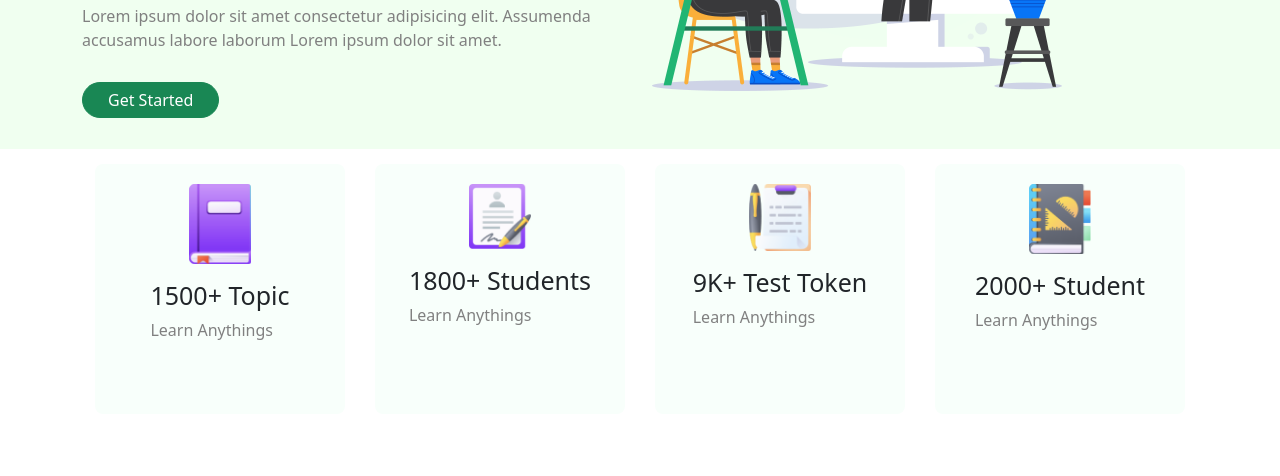
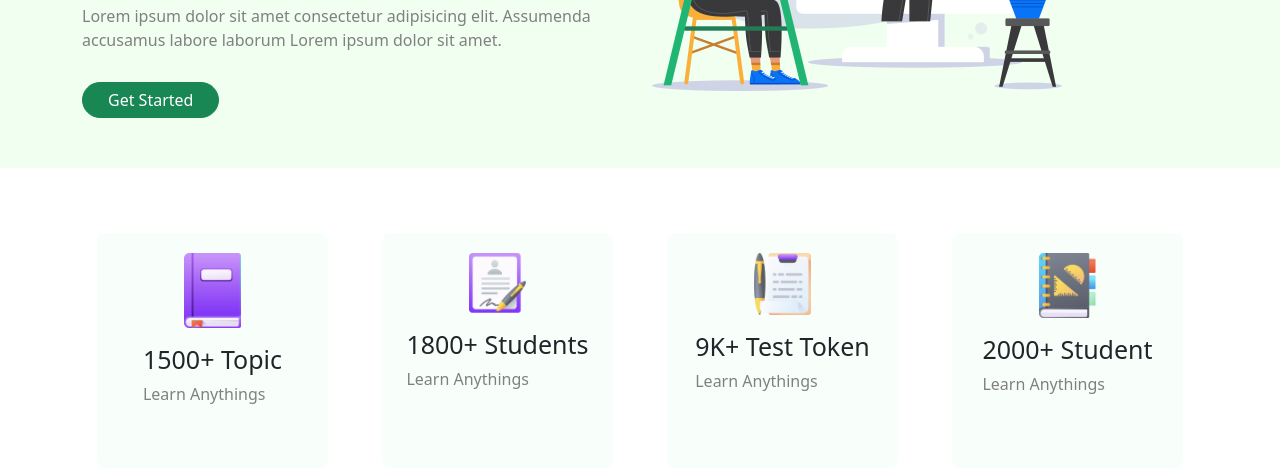
Before and after one commit to liyanarini/e-school, a plain HTML site: page index.html in a window 1280 px wide. Shown: the part 301-777 px from the top of the page. Drawn offline with nearby package versions, Linux system fonts and the light colour scheme.

Commit message:
measurement issues fixed

```diff
--- a/index.html
+++ b/index.html
@@ -43,7 +43,7 @@
          <a class="ready-to-learn" href="#">are you ready to learn?</a>
          <h1 class="bold-text">Learn With Fun<br> on <span class="green-highlight">any schedule</span></h1>
          <p class="poster-text">Lorem ipsum dolor sit amet consectetur adipisicing elit. Assumenda accusamus labore laborum Lorem ipsum dolor sit amet.</p>
-         <a class="btn btn-success" href="#" role="button">Get Started</a>
+         <a class="btn btn-success header-button" href="#" role="button">Get Started</a>
       </div>
       <div class="col-md-6">
          <img class="w-75" src="Photos/Illustration.png" alt="">
@@ -54,42 +54,40 @@
 
   <!-- features -->
   <div class="container">
-   <div class="row">
-    <div class="d-flex justify-content-center align-items-center">
-        <div class="d-flex justify-content-center align-items-center">
-          <div class="card d-flex justify-content-center align-items-center special-card">
+    <div class="row row-cols-1 row-cols-md-4 g-4">
+      <div class="col">
+        <div class="card h-100 special-card d-flex flex-column justify-content-center align-items-center">
           <img src="ICON/book.png" class="card-img-top w-25" alt="...">
           <div class="card-body">
             <h5 class="card-title">1500+ Topic</h5>
-              <p class="card-text">Learn Anythings</p>
+            <p>Learn Anythings</p>
           </div>
         </div>
       </div>
-        <div class=" d-flex justify-content-center align-items-center">
-          <div class="card d-flex justify-content-center align-items-center special-card">
+      <div class="col">
+        <div class="card h-100 special-card d-flex flex-column justify-content-center align-items-center">
           <img src="ICON/Student.png" class="card-img-top w-25" alt="...">
           <div class="card-body">
             <h5 class="card-title">1800+ Students</h5>
-              <p class="card-text">Learn Anythings</p>
+            <p>Learn Anythings</p>
           </div>
         </div>
       </div>
-        <div class="d-flex justify-content-center align-items-center">
-          <div class="card d-flex justify-content-center align-items-center special-card">
+      <div class="col ">
+        <div class="card h-100 special-card d-flex flex-column justify-content-center align-items-center">
           <img src="ICON/Test.png" class="card-img-top w-25" alt="...">
           <div class="card-body">
             <h5 class="card-title">9K+ Test Token</h5>
-              <p class="card-text">Learn Anythings</p>
+            <p>Learn Anythings</p>
           </div>
         </div>
       </div>
-        <div class=" d-flex justify-content-center align-items-center">
-            <div class="card d-flex justify-content-center align-items-center special-card">
+      <div class="col">
+        <div class="card h-100 special-card d-flex flex-column justify-content-center align-items-center">
           <img src="ICON/Students.png" class="card-img-top w-25" alt="...">
           <div class="card-body">
             <h5 class="card-title">2000+ Student</h5>
-                <p class="card-text">Learn Anythings</p>
-              </div>
+            <p>Learn Anythings</p>
           </div>
         </div>
       </div>
--- a/style.css
+++ b/style.css
@@ -5,7 +5,9 @@
 /* header */
 header{
     background-color: #F0FFF0;
-    height: 450px;
+}
+.header-button{
+    margin-bottom: 50px;
 }
 /* navbar */
 .btn-success{
@@ -35,8 +37,6 @@ p{
 /* featers */
 
 .special-card{
-    width: 250px;
-    height: 250px ;
     margin: 15px;
     padding-top: 20px;
     border-radius: 8px;
```
Lines whose indentation alone changed are shown as unchanged.
